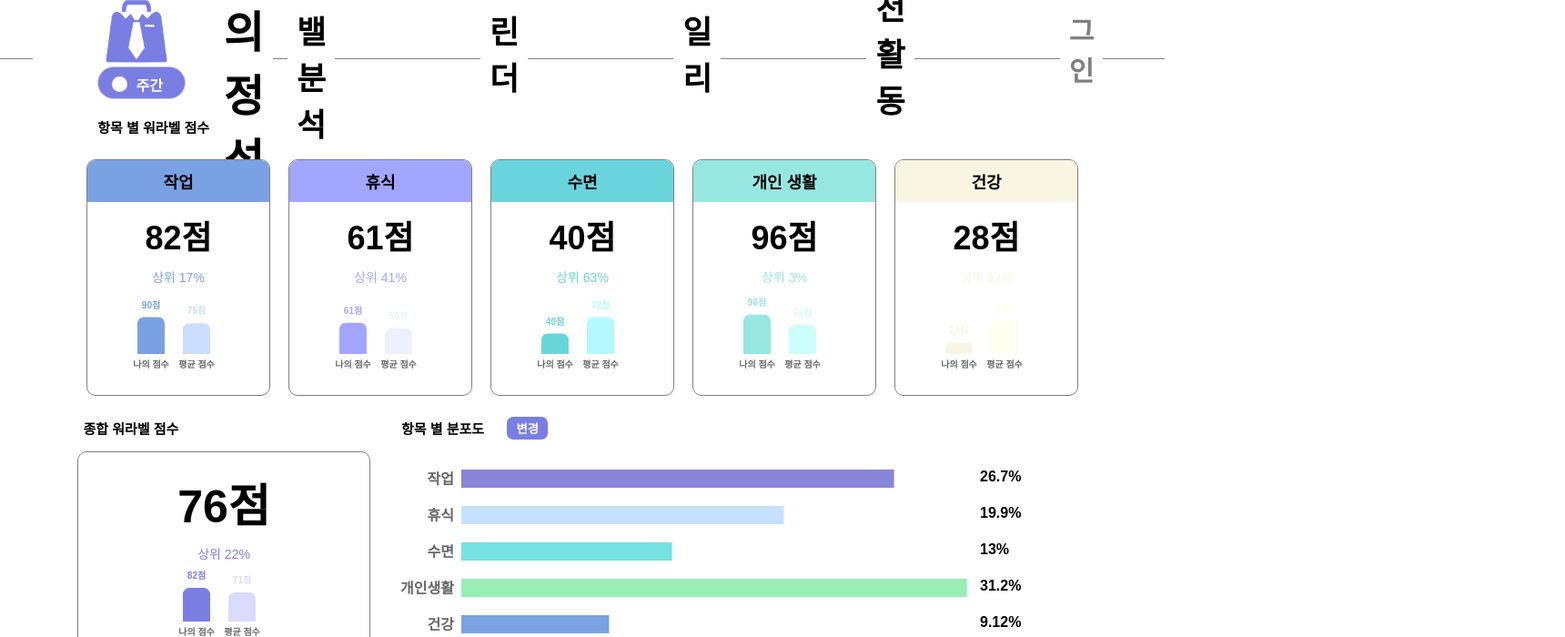
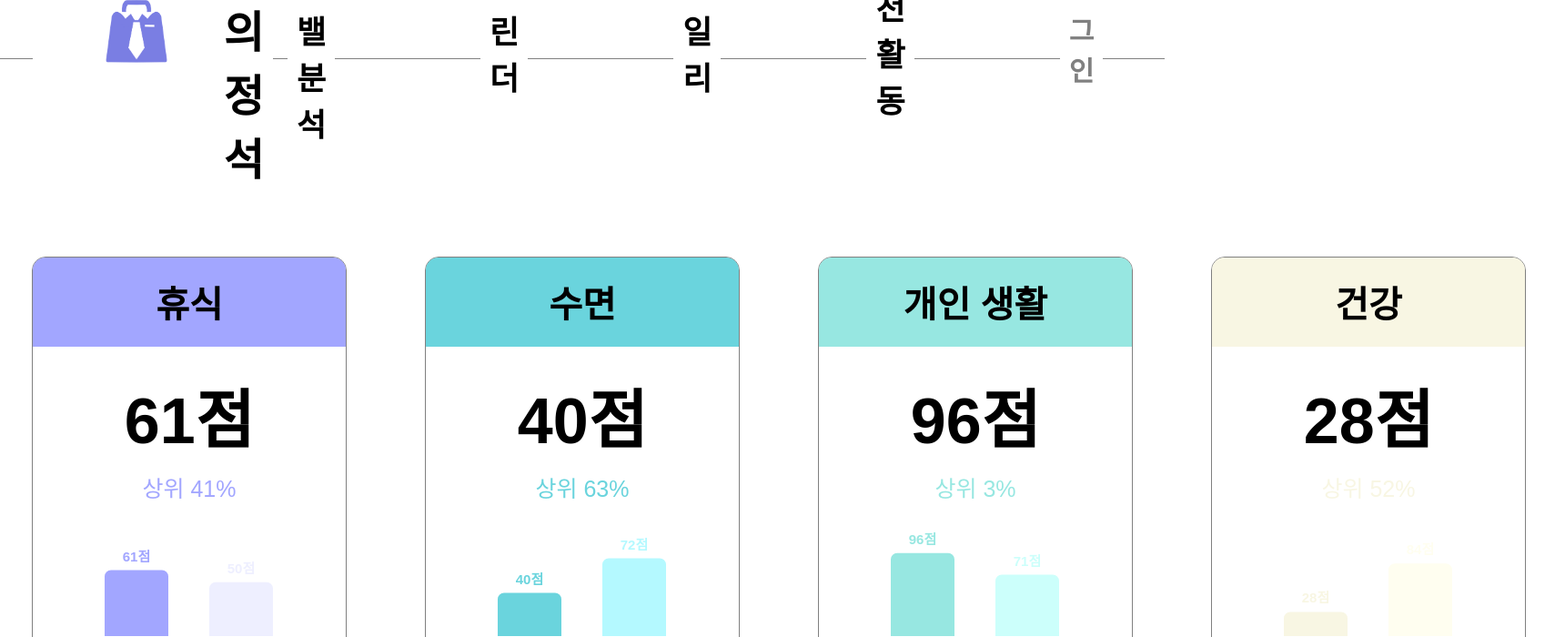
Before and after one commit to y-hyun2/pro-clock-out_frontend, a React (Create React App) app: page /analytics in a window 1280 px wide. Both pictures are taken after a click on the button "워라밸 분석". Shown: the top 700 px of the page at 91% size, 1720 px wide, since content can reach past the window. Built offline with nearby package versions, Linux system fonts and the light colour scheme.

Commit message:
Feat : 2번째 디자인 수정

```diff
--- a/src/components/analytics/Analytics_BarChart.js
+++ b/src/components/analytics/Analytics_BarChart.js
@@ -18,7 +18,7 @@ function Analytics_BarChart({ data }) {
         y={y - 10}
         fill={fill}
         textAnchor="middle"
-        fontSize="10px"
+        fontSize="15px"
         fontWeight={800}
       >
         {`${value}점`}
@@ -27,26 +27,26 @@ function Analytics_BarChart({ data }) {
   };
 
   return (
-    <ResponsiveContainer width={150} height={100}>
+    <ResponsiveContainer width={250} height={160}>
       <BarChart
         data={chartData}
-        margin={{ top: 20, right: 30, left: 20, bottom: 5 }}
+        margin={{ top: 30, right: 10, left: 10, bottom: 5 }}
       >
         <XAxis
           dataKey="name"
           axisLine={false}
           tickLine={false}
-          tick={{ fontSize: "10px" }}
+          tick={{ fontSize: "15px" }}
           fontWeight={800}
         />
         <Bar
           dataKey="score"
-          barSize={30}
+          barSize={70}
           radius={[7, 7, 0, 0]}
           label={({ x, y, width, value, fill }) =>
             renderCustomBarLabel({ x, y, width, value, fill })
           }
-          fill={({ payload }) => payload.fill} // 각 바의 fill 속성을 데이터에 맞춰 설정
+          fill={({ payload }) => payload.fill}
         />
       </BarChart>
     </ResponsiveContainer>
--- a/src/components/analytics/Category.js
+++ b/src/components/analytics/Category.js
@@ -3,38 +3,40 @@ import Analytics_BarChart from "./Analytics_BarChart";
 import styled from "styled-components";
 
 const Container = styled.div`
-  width: 200px;
+  width: 430px;
   border: 1px gray solid;
-  border-radius: 10px;
+  border-radius: 15px;
   //box-shadow: 0 3px 4px rgba(0, 0, 0, 0.1);
   overflow: hidden;
   text-align: center;
-  margin: 10px;
+  margin: 2%;
 `;
 
 const Header = styled.div`
   background-color: ${(props) => props.fill};
   color: black;
   font-weight: 800;
-  padding: 10px 0;
-  font-size: 18px;
+  padding: 20px 0;
+  font-size: 40px;
 `;
 
 const Score = styled.div`
-  font-size: 36px;
+  padding-top: 15px;
+  font-size: 70px;
   font-weight: bold;
   margin: 10px 0;
 `;
 
 const Percentage = styled.div`
   color: ${(props) => props.fill};
-  font-size: 14px;
+  font-size: 25px;
+  margin-bottom: 6%;
 `;
 
 const ChartsContainer = styled.div`
   display: flex;
   justify-content: space-around;
-  padding: 10px 0;
+  padding: 20;
 `;
 
 function Category({ categoryData }) {
--- a/src/components/analytics/HorizontalBarChart.js
+++ b/src/components/analytics/HorizontalBarChart.js
@@ -1,4 +1,3 @@
-// HorizontalBarChart.js
 import React from "react";
 import {
   BarChart,
@@ -11,16 +10,16 @@ import {
 } from "recharts";
 
 const HorizontalBarChart = ({ data }) => {
-  // 가장 큰 값을 가진 막대의 길이를 기준으로 함
-  const maxwdth = 1000;
+  const maxwdth = 1700;
   const CustomLabel = ({ x, y, value }) => {
     return (
       <Text
-        x={x + maxwdth - 430}
-        y={y + 13}
+        x={x + maxwdth - 470}
+        y={y + 22}
         textAnchor="start"
         fill="#000"
         fontWeight={800}
+        fontSize={22}
       >
         {`${value}%`}
       </Text>
@@ -30,10 +29,10 @@ const HorizontalBarChart = ({ data }) => {
   return (
     <BarChart
       width={maxwdth - 300}
-      height={230}
+      height={380}
       data={data}
       layout="vertical"
-      margin={{ top: 10, right: 50, left: 20, bottom: 20 }}
+      margin={{ top: 10, right: 50, left: 40, bottom: 20 }}
     >
       <XAxis type="number" axisLine={false} tickLine={false} hide={true} />
       <YAxis
@@ -42,12 +41,13 @@ const HorizontalBarChart = ({ data }) => {
         axisLine={false}
         tickLine={false}
         fontWeight={800}
+        fontSize={23}
       />
       <Bar
         dataKey="score"
         isAnimationActive={true}
         label={<CustomLabel />}
-        barSize={20}
+        barSize={30}
       >
         {data.map((entry, index) => (
           <Cell key={`cell-${index}`} fill={entry.fill} />
--- a/src/components/analytics/LineGragh.js
+++ b/src/components/analytics/LineGragh.js
@@ -23,7 +23,7 @@ const LineGraph = ({ data }) => {
   };
 
   return (
-    <ResponsiveContainer width={700} height={230}>
+    <ResponsiveContainer width={1500} height={350}>
       <LineChart
         data={data}
         margin={{
@@ -39,31 +39,31 @@ const LineGraph = ({ data }) => {
           type="linear"
           dataKey="value1"
           stroke={theme.colors["main-blue"]}
-          strokeWidth={3}
+          strokeWidth={6}
         />
         <Line
           type="linear"
           dataKey="value2"
           stroke={theme.colors["main-light-green"]}
-          strokeWidth={3}
+          strokeWidth={6}
         />
         <Line
           type="linear"
           dataKey="value3"
           stroke={theme.colors["main-light-purple"]}
-          strokeWidth={3}
+          strokeWidth={6}
         />
         <Line
           type="linear"
           dataKey="value4"
           stroke={theme.colors["main-green"]}
-          strokeWidth={3}
+          strokeWidth={6}
         />
         <Line
           type="linear"
           dataKey="value5"
           stroke={theme.colors["main-purple"]}
-          strokeWidth={3}
+          strokeWidth={6}
         />
       </LineChart>
     </ResponsiveContainer>
--- a/src/components/recommend/Ad.js
+++ b/src/components/recommend/Ad.js
@@ -10,13 +10,13 @@ function Ad({ img, title }) {
 
   const ImageContainer = styled.div`
     position: relative;
-    height: 180px;
-    width: 220px;
+    height: 380px;
+    width: 460px;
     border-radius: 18px;
     overflow: hidden;
 
     &:hover img {
-      filter: blur(4px);
+      filter: blur(12px);
     }
 
     &:hover a {
@@ -34,8 +34,8 @@ function Ad({ img, title }) {
   const AdTitle = styled.div`
     padding-top: 15px;
     padding-left: 10px;
-    font-weight: bold;
-    font-size: 17px;
+    font-weight: 800;
+    font-size: 35px;
     word-wrap: break-word;
     width: 150px;
   `;
@@ -47,18 +47,17 @@ function Ad({ img, title }) {
     left: 50%;
     transform: translate(-50%, -50%);
     color: white;
-    font-size: 20px;
+    font-size: 50px;
     font-weight: bold;
     opacity: 0;
     transition: opacity 0.3s;
-    pointer-events: none; /* 클릭 이벤트를 막음 */
-
+    pointer-events: none;
     &:hover {
       text-decoration: none;
     }
 
     ${ImageContainer}:hover & {
-      pointer-events: auto; /* 부모가 hover될 때 클릭 가능하게 만듦 */
+      pointer-events: auto;
     }
   `;
 
--- a/src/pages/Analytics.js
+++ b/src/pages/Analytics.js
@@ -21,10 +21,11 @@ const DropdownContainer = styled.div`
 const DropdownWrapper = styled.div`
   display: flex;
   align-items: left;
-  width: 60px;
-  height: 17px;
+  width: 80px;
+  height: 30px;
+  margin-top: 2%;
   margin-left: 2%;
-  padding: 7px 20px 10px 15px;
+  padding: 5px 20px 10px 15px;
   border: 1px solid #ccc;
   border-radius: 25px;
   background-color: #7a7ee3;
@@ -33,36 +34,39 @@ const DropdownWrapper = styled.div`
 `;
 
 const WhiteCircle = styled.div`
-  width: 17px;
-  height: 17px;
+  width: 20px;
+  height: 20px;
   background-color: #fff;
   border-radius: 50%;
-  margin-top: 3px;
+  margin-top: 7px;
   margin-right: 5px;
 `;
 
 const DropdownText = styled.div`
   flex: 1;
-  font-size: 16px;
+  font-size: 22px;
   text-align: center;
   font-weight: bold;
-  margin: 0;
+  margin-top: 2px;
 `;
 
 const DropdownOptions = styled.div`
   position: absolute;
-  top: 35px;
-  margin-left: 2.25%;
-  width: 90px;
+  top: 100%;
+  margin-left: 2%;
+  padding-top: 2px;
+  padding-bottom: 2px;
+  width: 120px;
   background-color: white;
   border: 1px solid #ccc;
-  border-radius: 5px;
+  border-radius: 10px;
   overflow: hidden;
   z-index: 1;
+  font-size: 30px;
 `;
 
 const DropdownOption = styled.div`
-  padding: 3px;
+  padding: 5px;
   text-align: center;
   background-color: ${theme.colors["main-purple"]};
   color: #fff;
@@ -76,20 +80,24 @@ const Title = styled.p`
   margin-left: 2%;
   font-weight: bold;
   color: black;
-  font-size: 15px;
+  font-size: 35px;
+  margin-top: 10px;
+  margin-bottom: 10px;
 `;
 
 const TopCategoryContainer = styled.div`
   display: flex;
+  padding-bottom: 20px;
 `;
 const BottomCategoryContainer = styled.div`
+  padding-left: 2%;
   display: flex;
-  gap: 20px;
+  gap: 100px;
 `;
 const SynthesisScoreBox = styled.div``;
 const SynthesisScore = styled.div`
-  width: 320px;
-  height: 230px;
+  width: 450px;
+  height: 370px;
   border: 1px gray solid;
   border-radius: 10px;
   display: flex;
@@ -99,28 +107,31 @@ const SynthesisScore = styled.div`
 `;
 const Score = styled.div`
   margin: auto;
-  font-size: 50px;
+  font-size: 110px;
   font-weight: bold;
-  margin: 10px 0;
+  margin: 10px 0px 5px 0px;
 `;
 const Percentage = styled.div`
   color: ${theme.colors["main-purple"]};
-  font-size: 14px;
+  font-size: 35px;
+  margin: 0;
 `;
 const SwitchBox = styled.div`
   display: flex;
-  gap: 25px;
+  gap: 30px;
   align-items: center;
+  padding-bottom: 10px;
 `;
 const SwitchButton = styled.button`
   justify-content: center;
-  height: 25px;
-  width: 45px;
+  height: 45px;
+  width: 80px;
   border: none;
-  border-radius: 7px;
+  border-radius: 10px;
   background-color: ${theme.colors["main-purple"]};
   color: white;
   font-weight: bold;
+  font-size: 25px;
 `;
 const DistributionBox = styled.div``;
 const LinegraphBox = styled.div`
@@ -257,8 +268,8 @@ const Analytics = () => {
 
   useEffect(() => {
     const data = [
-      { name: "나의 점수", score: 90, fill: "#7AA2E3" },
-      { name: "평균 점수", score: 75, fill: "#C9DDFD" },
+      { name: "나의 점수", score: 82, fill: "#7AA2E3" },
+      { name: "평균 점수", score: 71, fill: "#C9DDFD" },
       { name: "나의 점수", score: 61, fill: "#A2A6FF" },
       { name: "평균 점수", score: 50, fill: "#EEEFFF" },
       { name: "나의 점수", score: 40, fill: "#6AD4DD" },
@@ -323,7 +334,7 @@ const Analytics = () => {
         </SynthesisScoreBox>
         <DistributionBox>
           <SwitchBox>
-            <Title>{showLineGraph ? "워라밸 분포" : "항목 별 분포도"}</Title>
+            <Title>{showLineGraph ? "워라밸 차트" : "항목 별 분포도"}</Title>
             <SwitchButton onClick={toggleChart}>변경</SwitchButton>
           </SwitchBox>
           {showLineGraph ? (
--- a/src/pages/Recommend.js
+++ b/src/pages/Recommend.js
@@ -12,7 +12,7 @@ import img7 from "../img/Ad_img4_2.png";
 
 const OuterWrapper = styled.div`
   font-family: "Noto Sans KR", sans-serif;
-  padding-left: 10%;
+  padding-left: 8%;
 `;
 
 const InnerWrapper = styled.div`
@@ -23,15 +23,14 @@ const InnerWrapper = styled.div`
   justify-content: space-around;
   height: 100%;
   width: 100%;
-  gap: 10px 10px;
 `;
 const Title = styled.p`
-  font-size: 22px;
+  font-size: 40px;
   font-weight: bold;
 `;
 const AdContainer = styled.div`
   flex: 1 1 calc(25% - 10px);
-  margin-bottom: 10px;
+  margin-bottom: 3%;
 `;
 
 const Recommend = () => {
```
